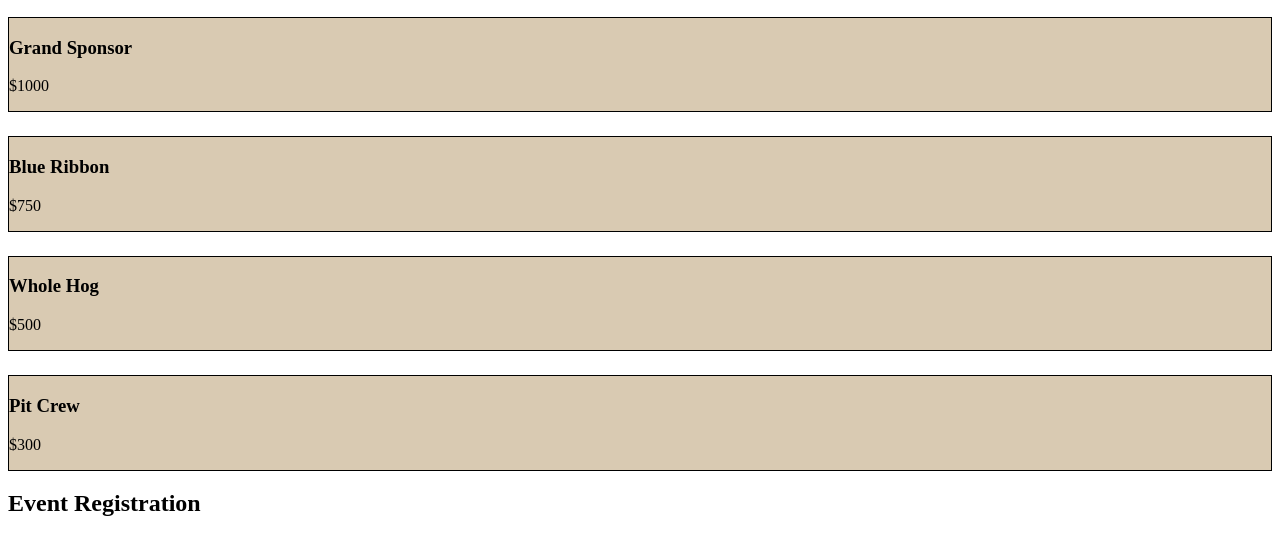
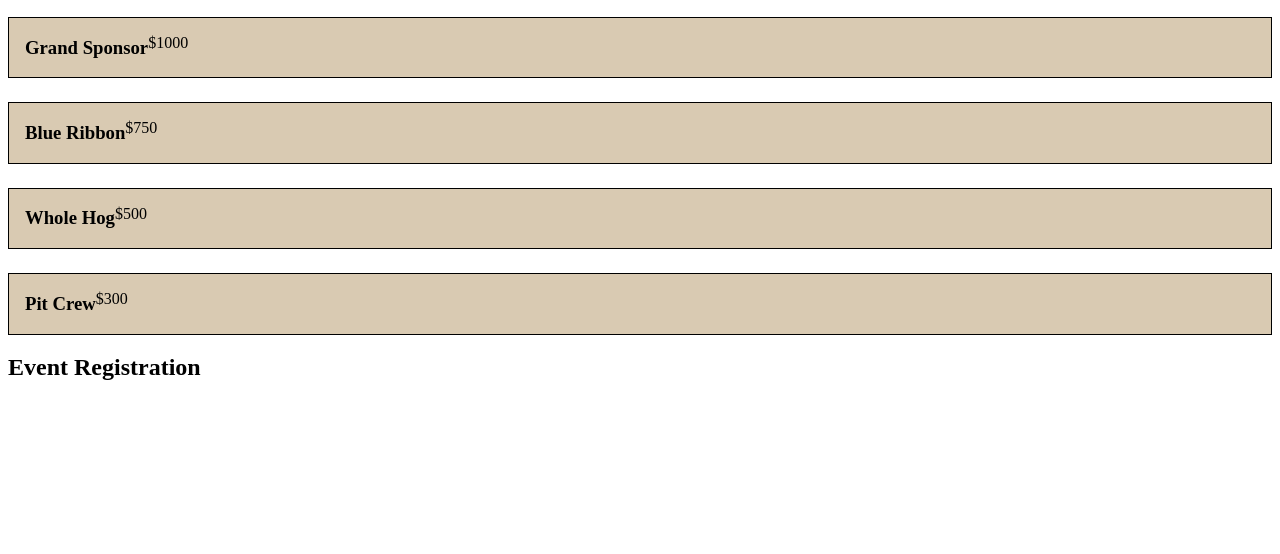
Before and after one commit to PenguinDawn/Team-Purple-BBQ-Website, a plain HTML site: page registration/sponsor-r/index.html in a window 1280 px wide. Shown: the part 110-664 px from the top of the page. Drawn offline with Linux system fonts and the light colour scheme.

Commit message:
Update sponsor-reg.css

```diff
--- a/registration/sponsor-r/sponsor-reg.css
+++ b/registration/sponsor-r/sponsor-reg.css
@@ -11,5 +11,6 @@
 .accordian {
     background-color: #D9CAB2;
     border: 1.5px black solid;
-
+    display: flex;
+    padding-inline: 1rem;
 }
```
